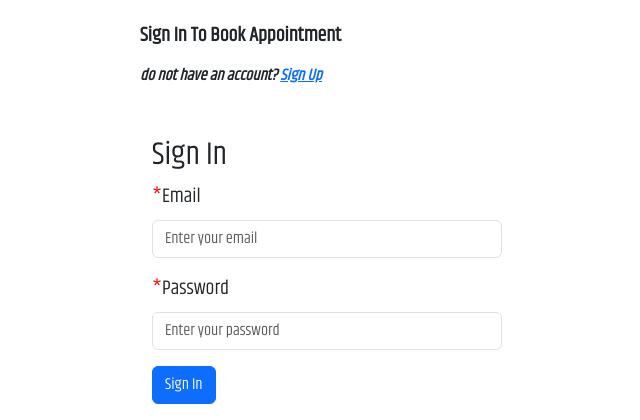
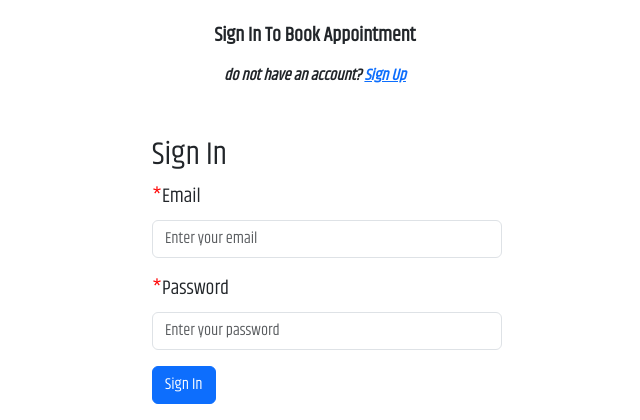
Before and after one commit to Stevey144/MindHaven, a Django app: page /mindhaven/appointment.html in a window 1280 px wide. Shown: the part 56-476 px from the top of the page, without its empty margins (325-965 px from the left). Run offline with Django 5.2, Linux system fonts and the light colour scheme.

Commit message:
house cleaning

```diff
--- a/mind_haven_web_app/templates/mind_haven_web_app/appointment.html
+++ b/mind_haven_web_app/templates/mind_haven_web_app/appointment.html
@@ -17,8 +17,8 @@ Appointment
 
     <div class="section-for-sign-in mt-4">
         <div class="appointment-header">
-            <h1 class="h1-text-for-appoitment mb-3"><b>Sign In To Book Appointment</b></h1>
-            <div class="question-text">do not have an account? <a href="{% url 'sign-up' %}">Sign Up</a></div>
+            <h1 class="h1-text-for-appoitment mb-3 text-center"><b>Sign In To Book Appointment</b></h1>
+            <div class="question-text text-center">do not have an account? <a href="{% url 'sign-up' %}">Sign Up</a></div>
         </div>
 
 <div class="container mt-5">
--- a/mind_haven_web_app/templates/mind_haven_web_app/signup.html
+++ b/mind_haven_web_app/templates/mind_haven_web_app/signup.html
@@ -13,7 +13,7 @@
       <div class="section-for-sign-up">
 
     <div class="appointment-header nav-header">
-        <div class="question-text mt-4">already have an account? <a href="{% url 'appointment' %}">Sign In</a></div>
+        <div class="question-text mt-4 text-center">already have an account? <a href="{% url 'appointment' %}">Sign In</a></div>
     </div>
 
 
```
